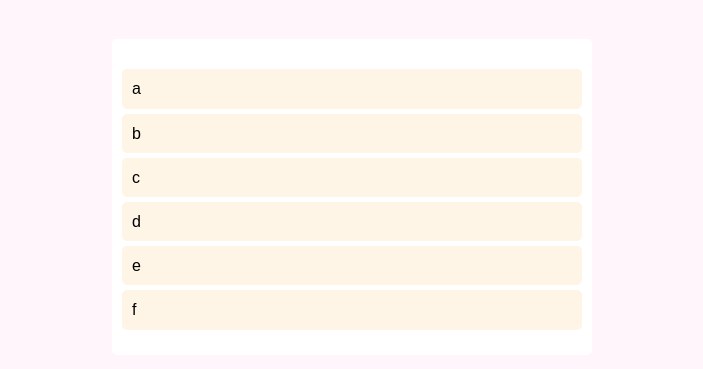
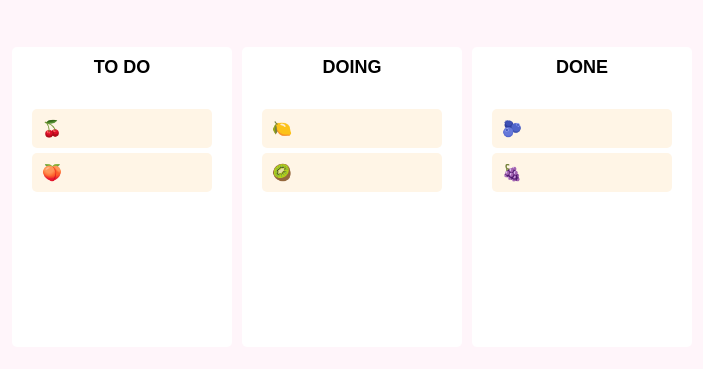
Before and after one commit to yoohaaeun/Yoorello, a React (Create React App) app: page / in a window 1280 px wide. Shown: the part 203-572 px from the top of the page, without its empty margins (288-991 px from the left). Built offline with nearby package versions, Linux system fonts and the light colour scheme.

Commit message:
여러 개의 보드 추가 및 보드 내 이동 및 다른 보드로 이동 기능 추가

```diff
--- a/src/App.tsx
+++ b/src/App.tsx
@@ -1,17 +1,12 @@
-import {
-  DragDropContext,
-  Draggable,
-  Droppable,
-  DropResult,
-} from 'react-beautiful-dnd';
+import { DragDropContext, DropResult } from 'react-beautiful-dnd';
 import { useRecoilState } from 'recoil';
 import styled from 'styled-components';
 import { toDoState } from './atoms';
-import DragabbleCard from './Components/DragabbleCard';
+import Board from './Components/Board';
 
 const Wrapper = styled.div`
   display: flex;
-  max-width: 480px;
+  max-width: 680px;
   width: 100%;
   margin: 0 auto;
   justify-content: center;
@@ -20,17 +15,11 @@
 `;
 
 const Boards = styled.div`
-  display: grid;
+  display: flex;
   width: 100%;
-  grid-template-columns: repeat(1, 1fr);
-`;
-
-const Board = styled.div`
-  padding: 20px 10px;
-  padding-top: 30px;
-  background-color: ${(props) => props.theme.boardColor};
-  border-radius: 5px;
-  min-height: 200px;
+  gap: 10px;
+  justify-content: center;
+  align-items: center;
 `;
 
 function App() {
@@ -39,28 +28,40 @@
   const onDragEnd = ({ draggableId, destination, source }: DropResult) => {
     if (!destination) return;
 
-    setToDos((prevToDos) => {
-      const toDosCopy = [...prevToDos];
-      toDosCopy.splice(source.index, 1);
-      toDosCopy.splice(destination?.index, 0, draggableId);
-      return toDosCopy;
-    });
+    if (source.droppableId === destination.droppableId) {
+      setToDos((prevToDos) => {
+        const boardCopy = [...prevToDos[source.droppableId]];
+        boardCopy.splice(source.index, 1);
+        boardCopy.splice(destination?.index, 0, draggableId);
+        return {
+          ...prevToDos,
+          [source.droppableId]: boardCopy,
+        };
+      });
+    }
+
+    if (source.droppableId !== destination.droppableId) {
+      setToDos((allBoards) => {
+        const sourceBoard = [...allBoards[source.droppableId]];
+        const destinationBoard = [...allBoards[destination.droppableId]];
+        sourceBoard.splice(source.index, 1);
+        destinationBoard.splice(destination?.index, 0, draggableId);
+        return {
+          ...allBoards,
+          [source.droppableId]: sourceBoard,
+          [destination.droppableId]: destinationBoard,
+        };
+      });
+    }
   };
 
   return (
     <DragDropContext onDragEnd={onDragEnd}>
       <Wrapper>
         <Boards>
-          <Droppable droppableId='one'>
-            {(provided) => (
-              <Board ref={provided.innerRef} {...provided.droppableProps}>
-                {toDos.map((toDo, index) => (
-                  <DragabbleCard key={toDo} index={index} toDo={toDo} />
-                ))}
-                {provided.placeholder}
-              </Board>
-            )}
-          </Droppable>
+          {Object.keys(toDos).map((boardId) => (
+            <Board key={boardId} boardId={boardId} toDos={toDos[boardId]} />
+          ))}
         </Boards>
       </Wrapper>
     </DragDropContext>
--- /dev/null
+++ b/src/Components/Board.tsx
@@ -0,0 +1,50 @@
+import React from 'react';
+import { Droppable } from 'react-beautiful-dnd';
+import styled from 'styled-components';
+import DragabbleCard from './DragabbleCard';
+
+const Wrapper = styled.div`
+  display: flex;
+  flex-direction: column;
+  width: 300px;
+  padding-top: 10px;
+  background-color: ${(props) => props.theme.boardColor};
+  border-radius: 5px;
+  min-height: 300px;
+`;
+
+const Title = styled.h2`
+  text-align: center;
+  font-weight: 600;
+  margin-bottom: 10px;
+  font-size: 18px;
+`;
+
+const Area = styled.div`
+  flex-grow: 1;
+  padding: 20px 20px 20px 20px;
+  border-radius: 0 0 5px 5px;
+`;
+
+interface IBoardProps {
+  toDos: string[];
+  boardId: string;
+}
+
+export default function Board({ boardId, toDos }: IBoardProps) {
+  return (
+    <Wrapper>
+      <Title>{boardId}</Title>
+      <Droppable droppableId={boardId}>
+        {(provided) => (
+          <Area ref={provided.innerRef} {...provided.droppableProps}>
+            {toDos.map((toDo, index) => (
+              <DragabbleCard key={toDo} index={index} toDo={toDo} />
+            ))}
+            {provided.placeholder}
+          </Area>
+        )}
+      </Droppable>
+    </Wrapper>
+  );
+}
--- a/src/atoms.tsx
+++ b/src/atoms.tsx
@@ -1,6 +1,14 @@
 import { atom, selector } from 'recoil';
 
-export const toDoState = atom({
+interface IToDoState {
+  [key: string]: string[];
+}
+
+export const toDoState = atom<IToDoState>({
   key: 'toDo',
-  default: ['a', 'b', 'c', 'd', 'e', 'f'],
+  default: {
+    'TO DO': ['🍒', '🍑'],
+    DOING: ['🍋', '🥝'],
+    DONE: ['🫐', '🍇'],
+  },
 });
```
